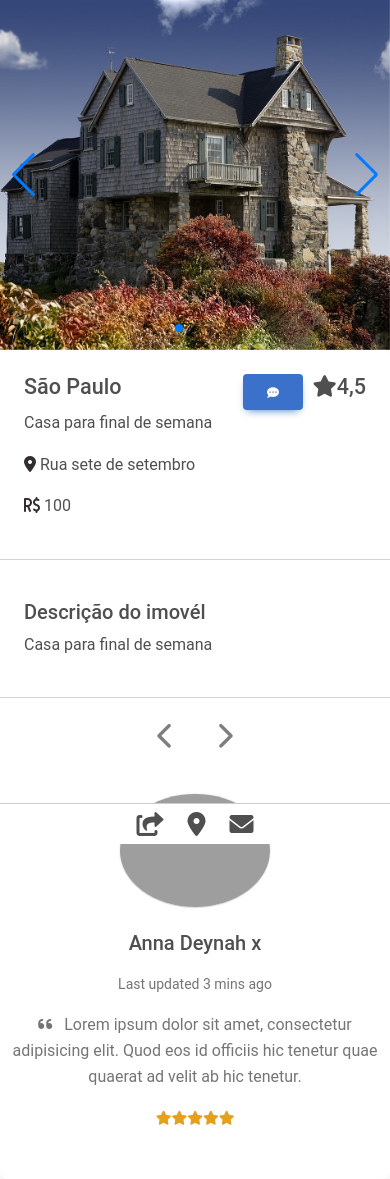
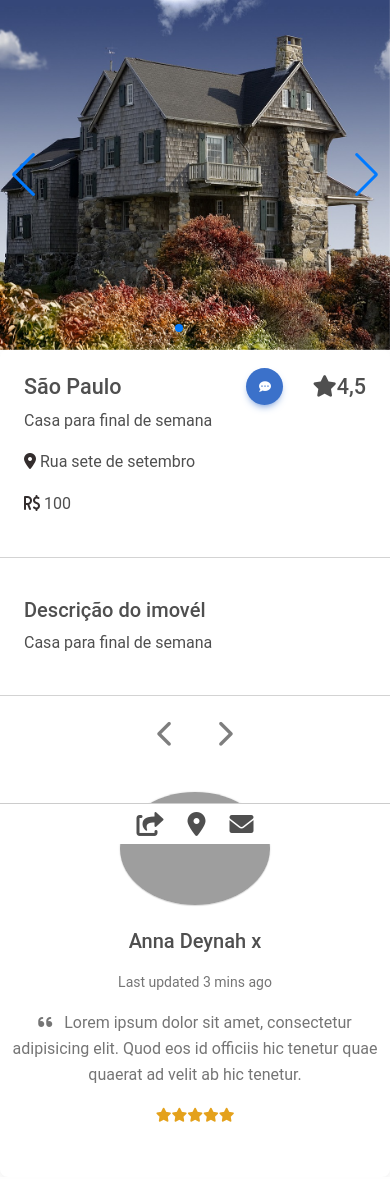
Before and after one commit to Erich-z/UC-Senac2, a PHP site: page /pages/viewhouse.php?id=1 in a window 390 px wide. After the commit the page ends 1122 px from the top, so only its background shows below. Run offline with PHP 8.4, Linux system fonts and the light colour scheme; data comes from the database, SQL or seed files in the repository; some libraries are stand-ins or nearby versions; grey boxes are pictures that could not be loaded.

Commit message:
comentario-ok

```diff
--- a/css/viewhouse.css
+++ b/css/viewhouse.css
@@ -72,7 +72,7 @@ body {
 }
 
 .btn{
-  margin-left: 78rem;
+  margin-left: 79rem;
 }
 
 .nomemodal{
@@ -81,7 +81,8 @@ body {
 
 @media (max-width:1023px){
   .btn{
-    margin-left: 7rem;
+    margin-left: 6rem;
+    margin-top: -6px;
   }
 
   .nomemodal{
--- a/pages/viewhouse.php
+++ b/pages/viewhouse.php
@@ -55,12 +55,12 @@ $linhaHouse = $selectCasa->fetch(PDO::FETCH_OBJ);
           <h4 class="card-title"><?php echo $linhaHouse->imoveisCidade ?></h4>
 
           <div class="wrapper">
-            <button type="button" class="btn btn-primary" data-mdb-toggle="modal" data-mdb-target="#exampleModal">
+          <button type="button" class="btn btn-primary btn-floating" data-mdb-toggle="modal" data-mdb-target="#exampleModal">
             <i class="fa-solid fa-comment-dots"></i>
-            </button>
+          </button>
 
             <!-- Modal -->
-            <div class="modal fade" id="exampleModal" tabindex="-1" aria-labelledby="exampleModalLabel" aria-hidden="true">
+            <div class="modal fade " id="exampleModal" tabindex="-1" aria-labelledby="exampleModalLabel" aria-hidden="true">
               <div class="modal-dialog">
                 <div class="modal-content">
                   <div class="modal-header">
```
